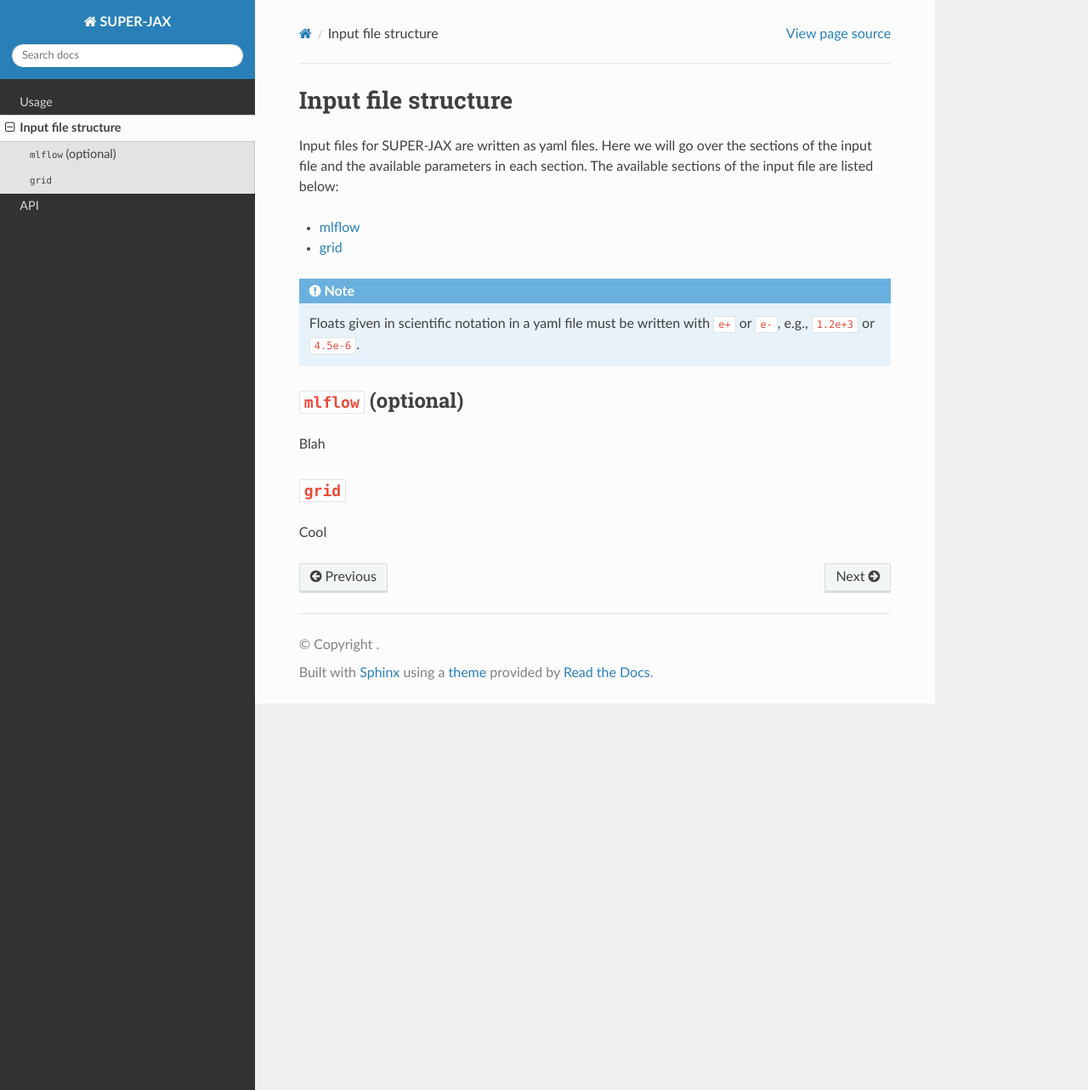
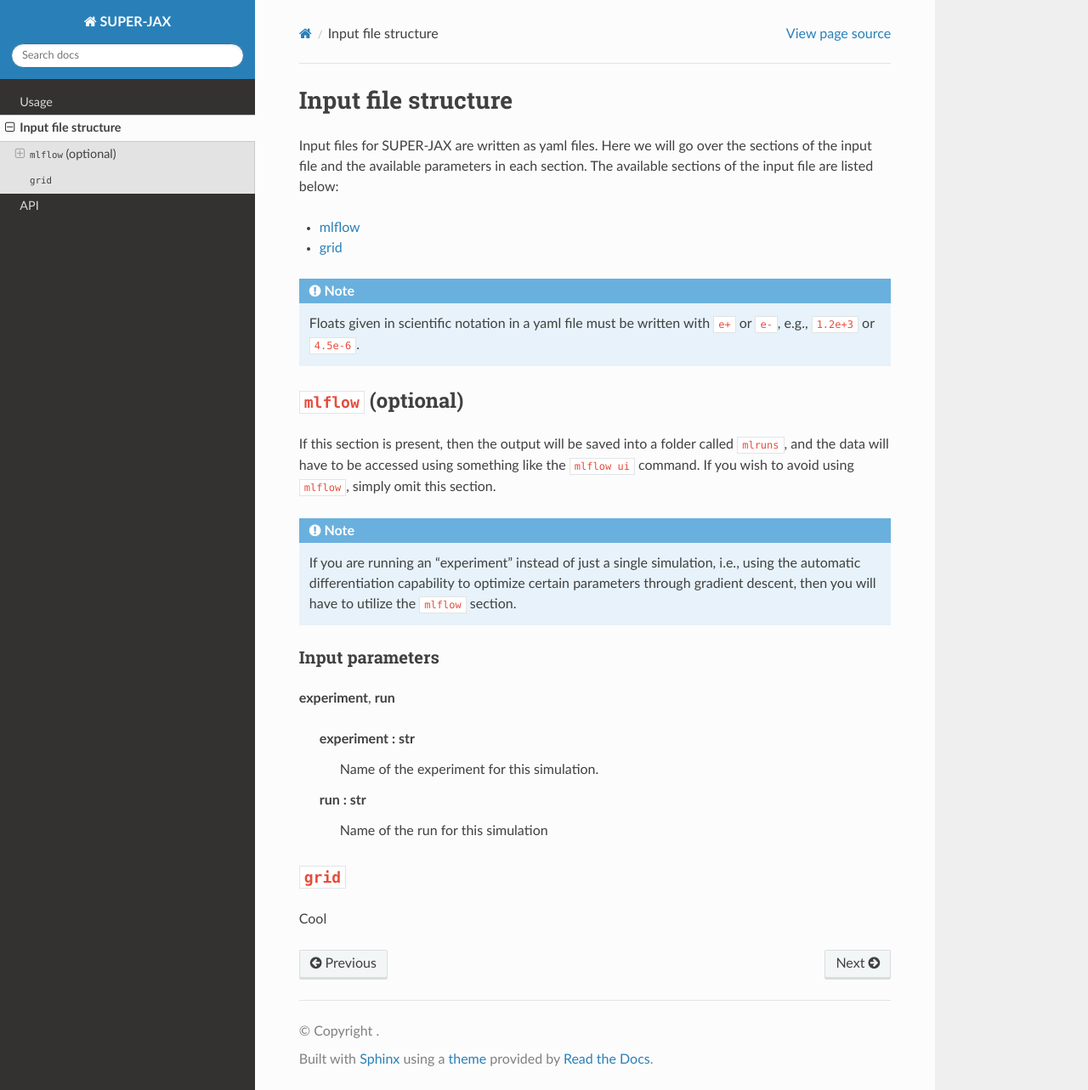
Before and after one commit to millerk123/super-jax-docs, a Sphinx documentation site: the page built from docs/source/input_file.rst, in a window 1280 px wide and 1283 px high. Shown: the whole window at 85% size. Built offline with Sphinx 7.4.7 and the Read the Docs theme 3.1.0, drawn with Linux system fonts in a browser that asks for light colours.

Commit message:
Update documentation

```diff
--- a/docs/source/input_file.rst
+++ b/docs/source/input_file.rst
@@ -15,7 +15,22 @@ Input files for SUPER-JAX are written as yaml files.  Here we will go over the s
 ``mlflow`` (optional)
 -----
 
-Blah
+If this section is present, then the output will be saved into a folder called ``mlruns``, and the data will have to be accessed using something like the ``mlflow ui`` command.  If you wish to avoid using ``mlflow``, simply omit this section.
+
+.. note::
+
+   If you are running an "experiment" instead of just a single simulation, i.e., using the automatic differentiation capability to optimize certain parameters through gradient descent, then you will have to utilize the ``mlflow`` section.
+
+Input parameters
+*****
+
+**experiment**\ , **run**
+
+   **experiment : str**
+      Name of the experiment for this simulation.
+
+   **run : str**
+      Name of the run for this simulation
 
 ``grid``
 -----
```
